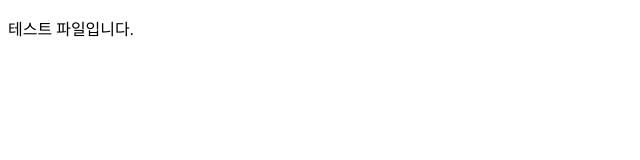
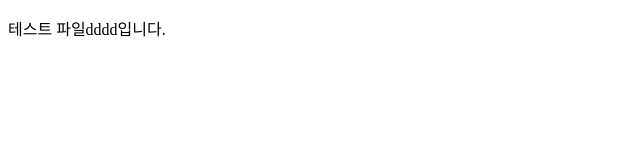
Before and after one commit to zja3400/Blog-Posting, a plain HTML site: page TEST.html in a window 1280 px wide. Shown: the full height of the page, 0-640 px from the left. Drawn offline with Linux system fonts and the light colour scheme.

Commit message:
Update TEST.html

```diff
--- a/TEST.html
+++ b/TEST.html
@@ -6,7 +6,7 @@
 </head>
 <body>
     <div>
-        <p>테스트 파일입니다.</p>
+        <p>테스트 파일dddd입니다.</p>
     </div>
 </body>
 </html>
```
